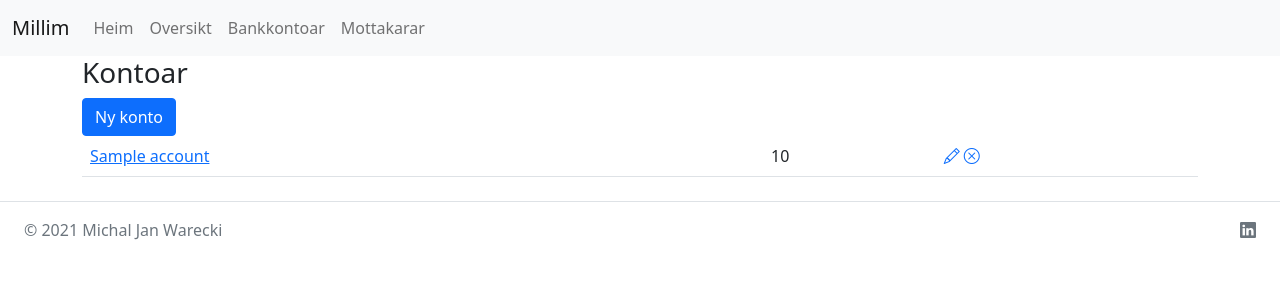
After one commit to DarthMikke/bookkeeper, a Django app: template templates/bank_account_list.html in a window 1280 px wide. The commit adds this page. Shown: the top 300 px of the page. Run offline with Django 3.2, Linux system fonts and the light colour scheme; the template is opened without the code that fills it: most values are stand-ins (such as "Sample title", 1, 10 or a date in 2020).

Commit message:
Bank account list. (#16)

```diff
--- a/models.py
+++ b/models.py
@@ -17,6 +17,9 @@ class BankAccount(models.Model):
     owner = models.ForeignKey(Profile, on_delete=models.CASCADE)
     balance = models.BigIntegerField()
     # currency = models.CharField(max_length=3)
+
+    def current_balance(self):
+        return self.balance - sum([x.amount for x in self.receipt_set.all()])
 
     def __str__(self):
         return self.name
--- /dev/null
+++ b/templates/bank_account_list.html
@@ -0,0 +1,23 @@
+{% extends 'base.html' %}
+{% block content %}
+    <h3>Kontoar</h3>
+    <div class="justify-content-center">
+        <a class="btn btn-primary" href="{% url 'bank_account_add' %}">Ny konto</a>
+    </div>
+    <table class="table">
+    <tbody>
+    {% for account in accounts %}
+        <tr>
+            <td>
+                <a href="{% url 'bank_account_transactions' %}?account={{ account.id }}">{{ account.name }}</a>
+            </td>
+            <td>{{ account.current_balance }}</td>
+            <td>
+                <a href="{% url 'bank_account_edit' %}?account={{ account.id }}"><i class="bi bi-pencil"></i></a>
+                <a href="{% url 'bank_account_delete' %}?account={{ account.id }}"><i class="bi bi-x-circle"></i></a>
+            </td>
+        </tr>
+    {% endfor %}
+    </tbody>
+    </table>
+{% endblock %}
--- a/templates/base.html
+++ b/templates/base.html
@@ -35,6 +35,9 @@
               <a class="nav-link" href="{% url 'list_view' %}">Oversikt</a>
             </li>
             <li class="nav-item">
+              <a class="nav-link" href="{% url "bank_account_list" %}">Bankkontoar</a>
+            </li>
+            <li class="nav-item">
               <a class="nav-link" href="{% url "payee_list" %}">Mottakarar</a>
             </li>
           </ul>
```
Also changed, not shown: views.py (+35 -0 lines).
